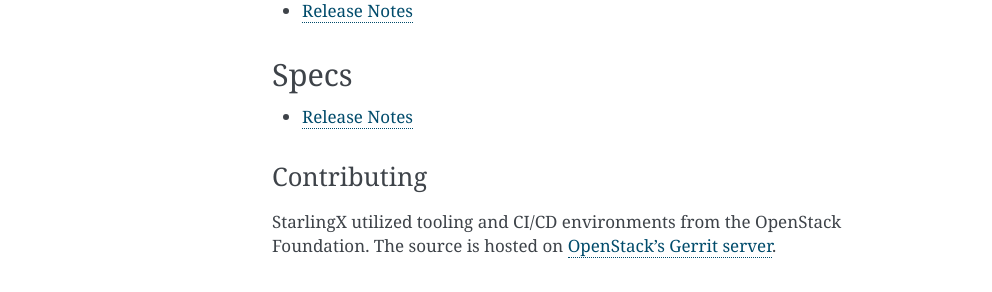
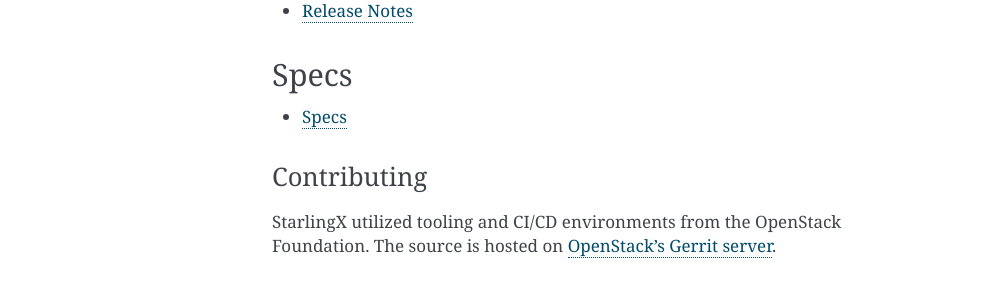
Before and after one commit to openstack-archive/stx-docs, a Sphinx documentation site: the page built from doc/source/index.rst, in a window 1280 px wide. Shown: the part 459-751 px from the top of the page, without its empty margins (148-1140 px from the left). Built offline with Sphinx 7.4.7, drawn with Linux system fonts in a browser that asks for light colours; the version number could not be read and is left out.

Commit message:
Correct the top-level specs link
Change-Id: I000ade7aa9cf2b692c17f7a59913a31c569f7a6d
Signed-off-by: Dean Troyer <dtroyer@gmail.com>

```diff
--- a/doc/source/index.rst
+++ b/doc/source/index.rst
@@ -23,7 +23,7 @@
 .. toctree::
    :maxdepth: 1
 
-   Release Notes <http://docs.starlingx.io/releasenotes>
+   Release Notes <https://docs.starlingx.io/releasenotes>
 
 Specs
 -----
@@ -31,7 +31,7 @@
 .. toctree::
    :maxdepth: 1
 
-   Release Notes <http://docs.starlingx.io/specs>
+   Specs <https://docs.starlingx.io/specs>
 
 Contributing
 ============
```
